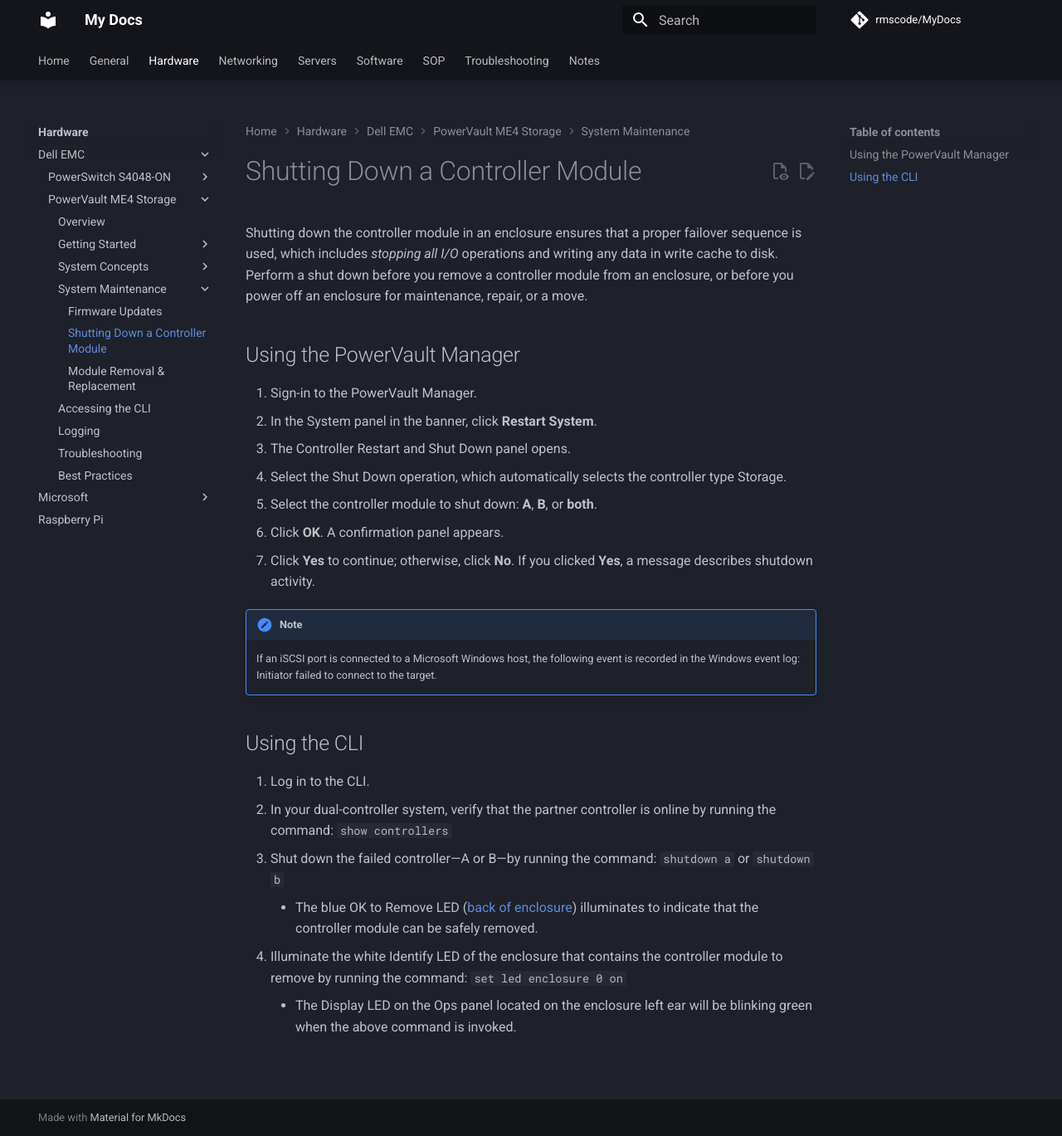
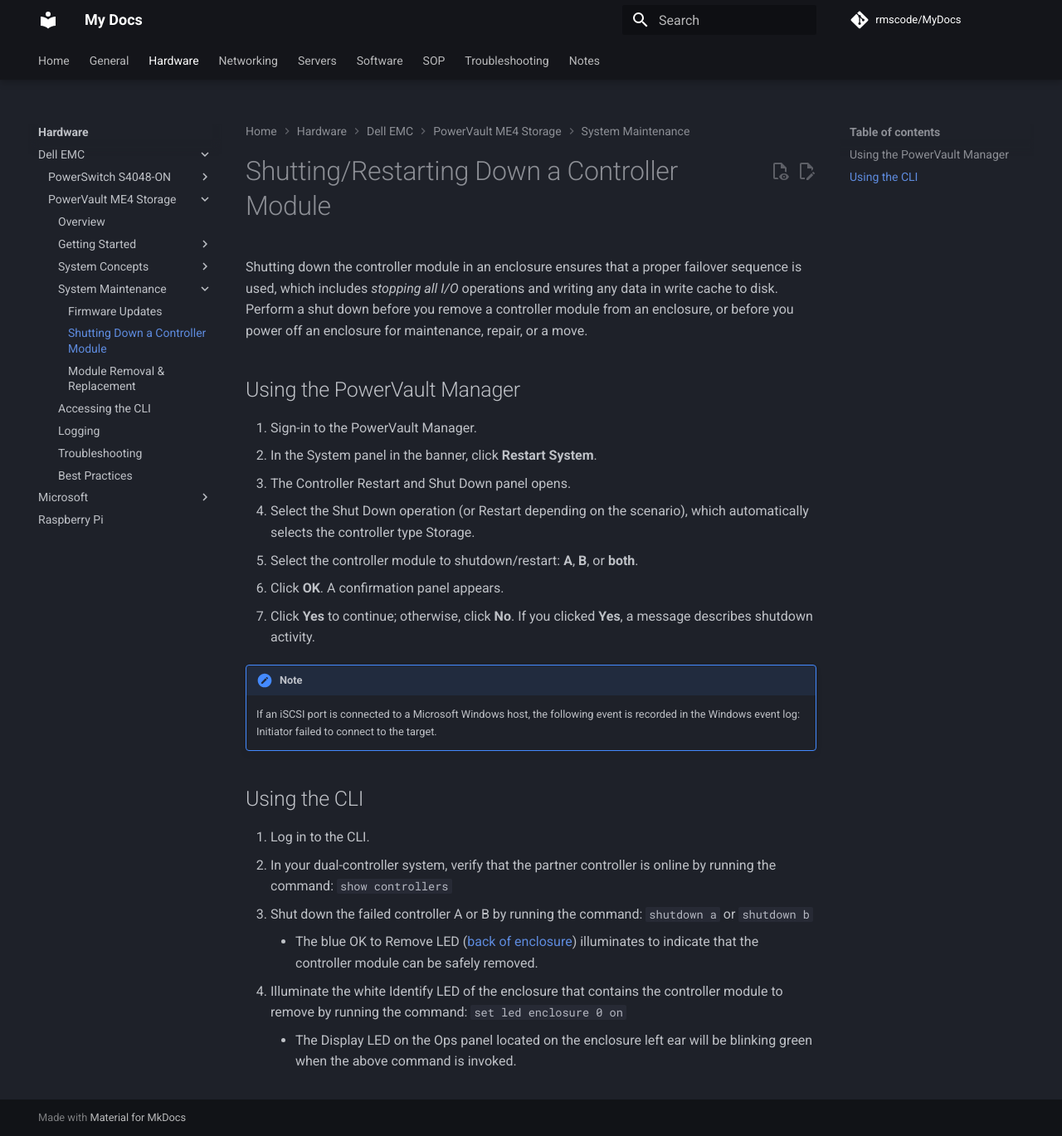
Before and after one commit to rmscode/binary-garden, an MkDocs documentation site: the page built from docs/hardware/dell-emc/powervault-me4/me4-shutdown-controller.md, in a window 1280 px wide and 1369 px high. Shown: the whole window at 83% size. Built offline with MkDocs 1.6.1 and Material for MkDocs 9.7.7, drawn with Linux system fonts in a browser that asks for light colours; comment, search, counter and statistics services are not loaded.

Commit message:
Update me4-shutdown-controller.md

```diff
--- a/docs/hardware/dell-emc/powervault-me4/me4-shutdown-controller.md
+++ b/docs/hardware/dell-emc/powervault-me4/me4-shutdown-controller.md
@@ -1,4 +1,4 @@
-# Shutting Down a Controller Module
+# Shutting/Restarting Down a Controller Module
 
 Shutting down the controller module in an enclosure ensures that a proper failover sequence is used, which includes *stopping all I/O* operations and writing any data in write cache to disk. Perform a shut down before you remove a controller module from an enclosure, or before you power off an enclosure for maintenance, repair, or a move.
 
@@ -7,8 +7,8 @@
 1. Sign-in to the PowerVault Manager.
 2. In the System panel in the banner, click **Restart System**.
 3. The Controller Restart and Shut Down panel opens.
-4. Select the Shut Down operation, which automatically selects the controller type Storage.
-5. Select the controller module to shut down: **A**, **B**, or **both**.
+4. Select the Shut Down operation (or Restart depending on the scenario), which automatically selects the controller type Storage.
+5. Select the controller module to shutdown/restart: **A**, **B**, or **both**.
 6. Click **OK**. A confirmation panel appears.
 7. Click **Yes** to continue; otherwise, click **No**. If you clicked **Yes**, a message describes shutdown activity.
 
@@ -20,7 +20,7 @@
 
 1. Log in to the CLI.
 2. In your dual-controller system, verify that the partner controller is online by running the command: `show controllers`
-3. Shut down the failed controller—A or B—by running the command: `shutdown a` or `shutdown b`
+3. Shut down the failed controller A or B by running the command: `shutdown a` or `shutdown b`
       - The blue OK to Remove LED ([back of enclosure](me4-overview.md#controller-module-leds)) illuminates to indicate that the controller module can be safely removed.
 4.  Illuminate the white Identify LED of the enclosure that contains the controller module to remove by running the command: `set led enclosure 0 on`
       - The Display LED on the Ops panel located on the enclosure left ear will be blinking green when the above command is invoked.
```
